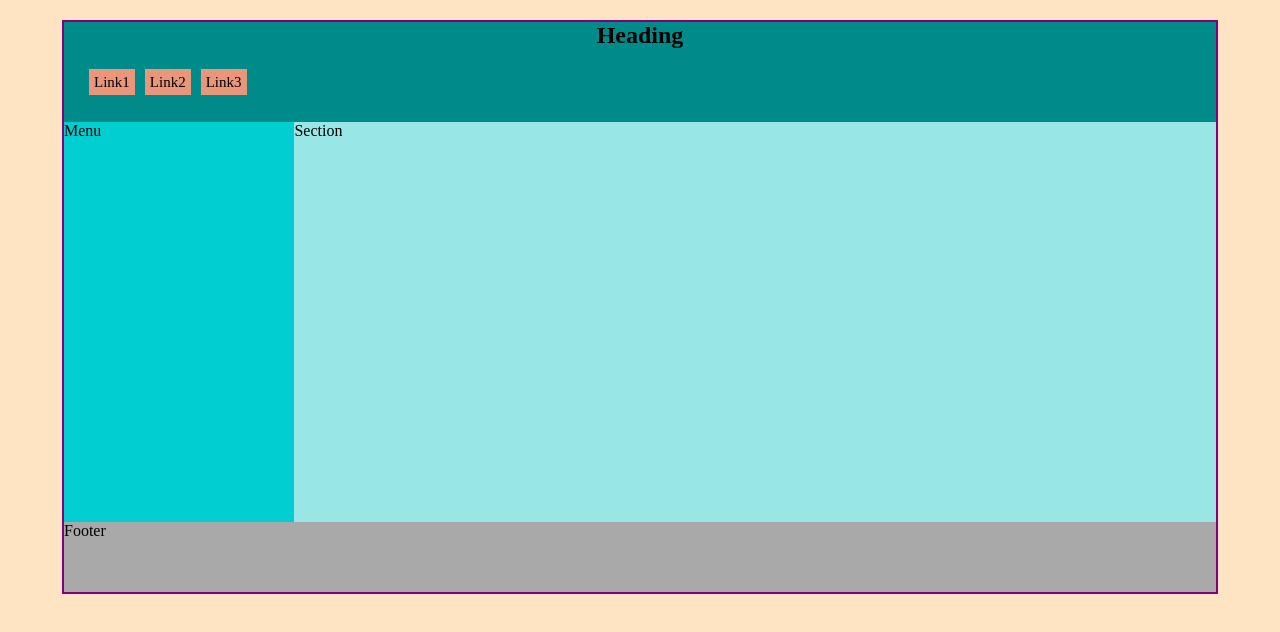
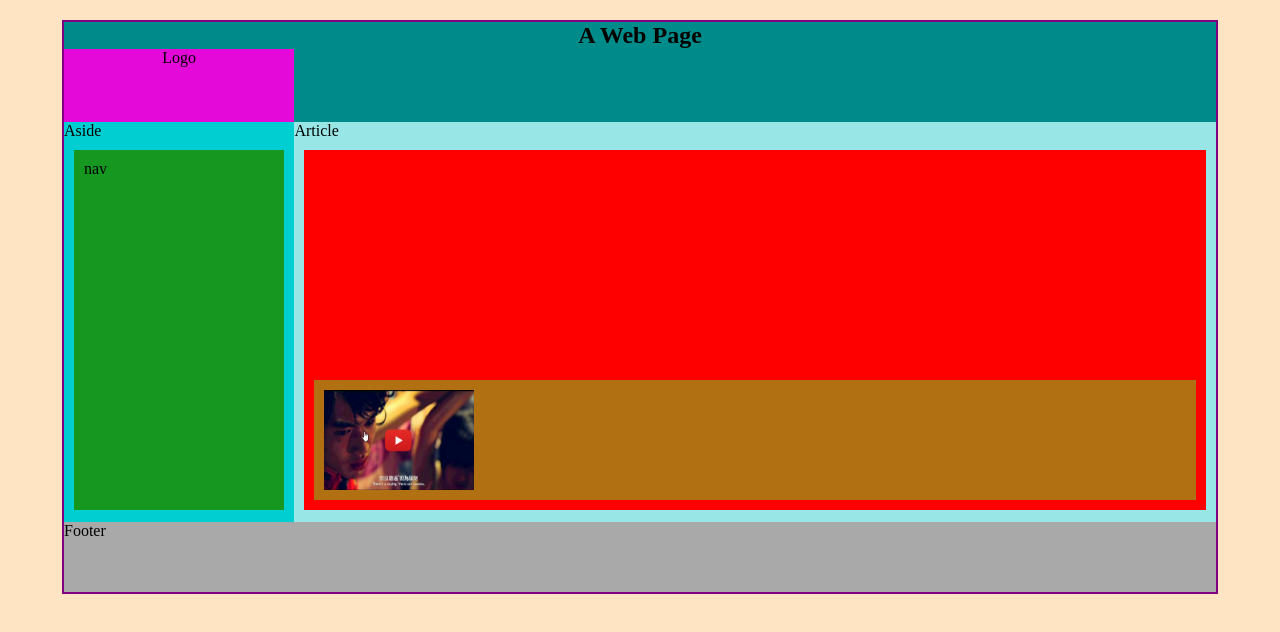
Before and after one commit to Zhenyu184/1082-midprep-405440412, a plain HTML site: page p2/p2_405440412.html in a window 1280 px wide. Drawn offline with Linux system fonts and the light colour scheme.

Commit message:
09commit

```diff
--- a/p2/div.css
+++ b/p2/div.css
@@ -51,6 +51,33 @@ body {
   display: flex;
 }
 
+#nav {
+  margin: 10px;
+  padding: 10px;
+  height: 340px;
+  background-color: rgb(21, 151, 32);
+}
+
+#logo {
+  width: 20%;
+  height: 400px;
+  background-color: rgb(228, 8, 217);
+}
+
+#article {
+  margin: 10px;
+  padding: 10px;
+  height: 340px;
+  background-color: rgb(255, 0, 0);
+}
+
+#images {
+  margin-top: 220px;
+  height: 100px;
+  padding: 10px;
+  background-color: rgb(177, 113, 19);
+}
+
 aside {
   width: 20%;
   height: 400px;
--- a/p2/p2_405440412.html
+++ b/p2/p2_405440412.html
@@ -4,7 +4,6 @@
     <meta charset="UTF-8" />
     <meta name="viewport" content="width=device-width, initial-scale=1.0" />
     <meta http-equiv="X-UA-Compatible" content="ie=edge" />
-    <title>Div Demo</title>
     <link rel="stylesheet" href="div.css" />
     <script>
       function changeColor(index) {
@@ -23,20 +22,35 @@
         }
       }
     </script>
+    <title>Document</title>
   </head>
   <body>
     <div id="container">
       <div id="heading">
-        <h2>Heading</h2>
+        <h2>A Web Page</h2>
+        <aside id="logo">Logo</aside>
         <ul>
           <li onclick="changeColor(1)"><a>Link1</a></li>
           <li onclick="changeColor(2)"><a>Link2</a></li>
           <li onclick="changeColor(3)"><a>Link3</a></li>
         </ul>
       </div>
+
       <div id="main">
-        <aside>Menu</aside>
-        <div id="section">Section</div>
+        <aside>
+          Aside
+          <nav id="nav">
+            nav
+          </nav>
+        </aside>
+        <div id="section">
+          Article
+          <article id="article">
+            <div id="images">
+              <img src="./images/TKU1.png" width="150px" height="100px" /><br />
+            </div>
+          </article>
+        </div>
       </div>
       <div id="footer">Footer</div>
     </div>
```
Also changed, not shown: p2/p2_id.html (added, +10 -0 lines).
